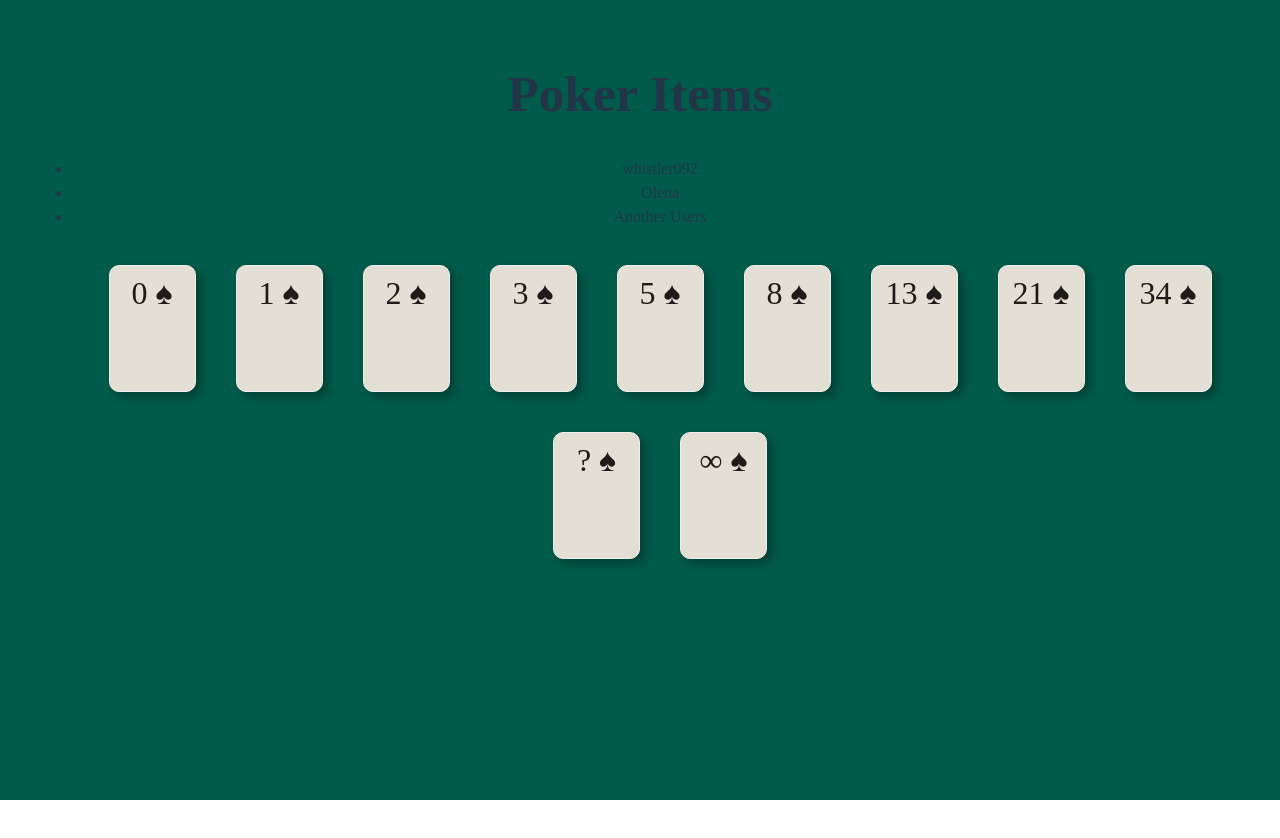
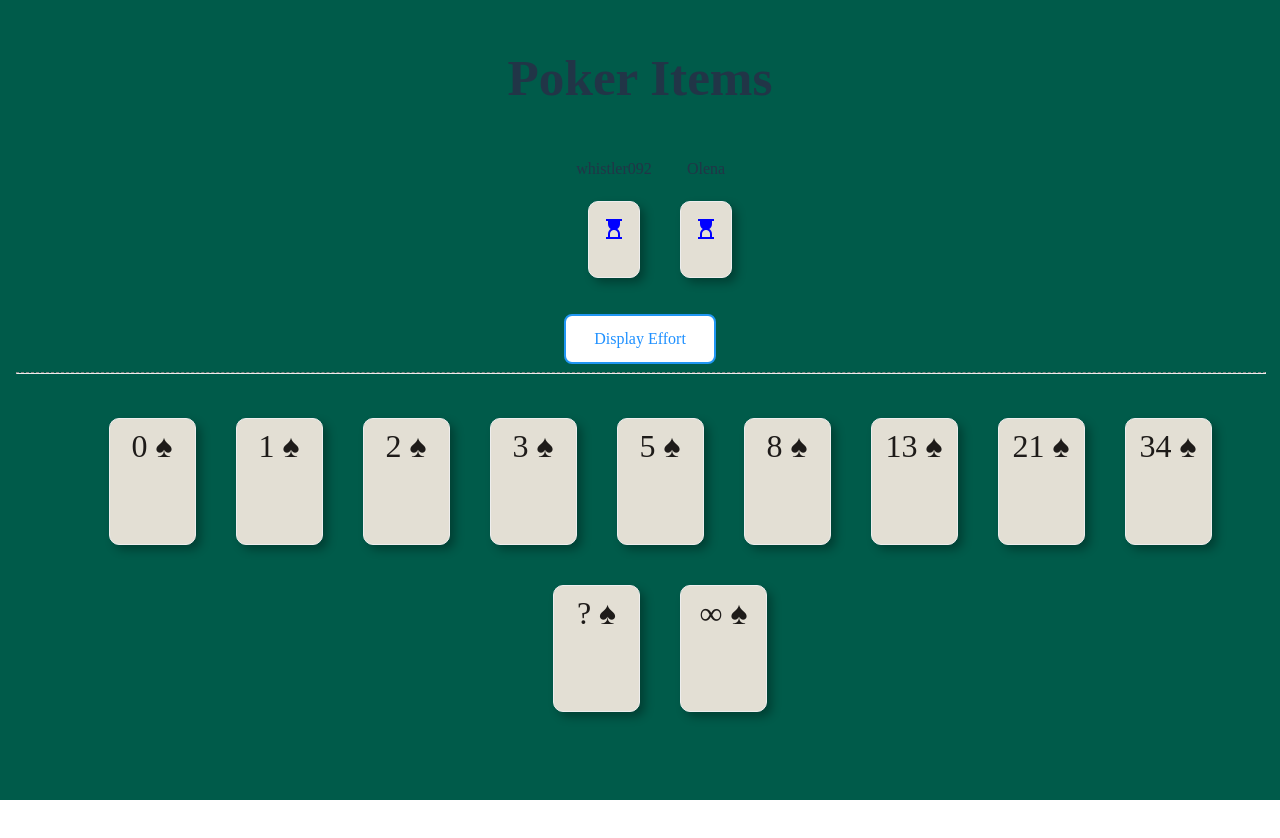
Before and after one commit to Whistler092/scrum-poker, a React (Vite) app: page / in a window 1280 px wide. Shown: the top 838 px of the page. Before the commit the page ends 800 px from the top, so only its background shows below. Built offline with nearby package versions, Linux system fonts and the light colour scheme; a web font is replaced by a local one.

Commit message:
ShowCards per users

```diff
--- a/index.html
+++ b/index.html
@@ -4,7 +4,11 @@
     <meta charset="UTF-8" />
     <link rel="icon" type="image/svg+xml" href="/vite.svg" />
     <meta name="viewport" content="width=device-width, initial-scale=1.0" />
-    <title>Vite + React</title>
+    <link
+      rel="stylesheet"
+      href="https://fonts.googleapis.com/css2?family=Material+Symbols+Outlined:opsz,wght,FILL,GRAD@48,400,0,0"
+    />
+    <title>Scrum Poker Tool</title>
   </head>
   <body>
     <div id="root"></div>
--- a/src/App.css
+++ b/src/App.css
@@ -1,8 +1,14 @@
 #root {
   max-width: 1280px;
   margin: 0 auto;
-  padding: 2rem;
+  padding: 1rem;
   text-align: center;
+}
+
+#detail {
+  height: 100%;
+  display: flex;
+  flex-direction: column;
 }
 
 .logo {
@@ -39,3 +45,66 @@
 .read-the-docs {
   color: #888;
 }
+
+.btn {
+  border: 2px solid black;
+  background-color: white;
+  color: black;
+  padding: 14px 28px;
+  font-size: 16px;
+  cursor: pointer;
+}
+
+/* Green */
+.success {
+  border-color: #04aa6d;
+  color: green;
+}
+
+.success:hover {
+  background-color: #04aa6d;
+  color: white;
+}
+
+/* Blue */
+.info {
+  border-color: #2196f3;
+  color: dodgerblue;
+}
+
+.info:hover {
+  background: #2196f3;
+  color: white;
+}
+
+/* Orange */
+.warning {
+  border-color: #ff9800;
+  color: orange;
+}
+
+.warning:hover {
+  background: #ff9800;
+  color: white;
+}
+
+/* Red */
+.danger {
+  border-color: #f44336;
+  color: red;
+}
+
+.danger:hover {
+  background: #f44336;
+  color: white;
+}
+
+/* Gray */
+.default {
+  border-color: #e7e7e7;
+  color: black;
+}
+
+.default:hover {
+  background: #e7e7e7;
+}
--- a/src/Cards.jsx
+++ b/src/Cards.jsx
@@ -1,32 +1,31 @@
-
 import { useContext, useEffect, useState } from "react";
-import "./Cards.scss"
+import "./Cards.scss";
 import AppContext from "./Context/UsersContext";
 
-
 export default function Cards() {
-
   /*
     CSS By
     https://codepen.io/ylin/pen/PVgmJQ */
   const [pattern, setPattern] = useState({});
-    const [cards, setCards] = useState([])
+  const [cards, setCards] = useState([]);
   const { users, setUsers } = useContext(AppContext);
-    console.log('users from cards', users);
+  console.log("users from cards", users);
 
   useEffect(() => {
     const patterns = {
-            diamonds: '♦',
-            clubs: '♣',
-            hearts: '♥',
-            spades: '♠'
-        }
+      diamonds: "♦",
+      clubs: "♣",
+      hearts: "♥",
+      spades: "♠",
+    };
 
-        const randonNumber = Math.floor(Math.random() * Object.keys(patterns).length);
+    const randonNumber = Math.floor(
+      Math.random() * Object.keys(patterns).length
+    );
     setPattern({
       pattern: Object.entries(patterns)[randonNumber][0],
-            icon: Object.entries(patterns)[randonNumber][1]
-        })
+      icon: Object.entries(patterns)[randonNumber][1],
+    });
 
     const cards = [
       { key: 0, isActive: false },
@@ -38,46 +37,51 @@ export default function Cards() {
       { key: 13, isActive: false },
       { key: 21, isActive: false },
       { key: 34, isActive: false },
-            { key: '?', isActive: false },
-            { key: '∞', isActive: false }
-
+      { key: "?", isActive: false },
+      { key: "∞", isActive: false },
     ];
     setCards(cards);
-
   }, []);
 
-    const updateCardAsActive = index => e => {
-
+  const updateCardAsActive = (index) => (e) => {
     let newCards = [...cards];
     const currentState = newCards[index].isActive;
 
     //Disable All
-        newCards.forEach(i => i.isActive = false);
+    newCards.forEach((i) => (i.isActive = false));
 
     newCards[index].isActive = !currentState;
 
-        setCards(newCards)
+    setCards(newCards);
+    console.log("newCards[index]", newCards[index]);
+
+    const newUsers = [...users];
+    newUsers.forEach((user) => {
+      if (user.myself) {
+        user.effort = newCards[index].key;
       }
+    });
+    setUsers(newUsers);
+  };
 
   return (
     <>
       <div id="cards">
         <ul>
-                    {
-                        cards
-                        && cards.map((card, index) => {
+          {cards &&
+            cards.map((card, index) => {
               return (
-                                <li key={index}
-                                    className={`card ${pattern.pattern} ${card.isActive ? 'active' : ''}`}
-                                    onClick={updateCardAsActive(index)}>
-                                    <div>
-                                        {`${card.key} ${pattern.icon}`}
-                                    </div>
+                <li
+                  key={index}
+                  className={`card ${pattern.pattern} ${
+                    card.isActive ? "active" : ""
+                  }`}
+                  onClick={updateCardAsActive(index)}
+                >
+                  <div>{`${card.key} ${pattern.icon}`}</div>
                 </li>
-                            )
-                        })
-                    }
-
+              );
+            })}
         </ul>
       </div>
     </>
--- a/src/Cards.scss
+++ b/src/Cards.scss
@@ -3,6 +3,10 @@
 body {
   font-family: "ZCOOL QingKe HuangYou", cursive;
   background-color: #005b4a;
+}
+hr {
+  border-top: 1px dashed gray;
+  width: 100%;
 }
 
 .card {
--- a/src/Context/UsersContext.js
+++ b/src/Context/UsersContext.js
@@ -1,9 +1,10 @@
-import React from 'react';
+import React from "react";
 
 const AppContext = React.createContext({
-    users: [],
-    setUsers : () => { }
-    /* actualizar: () => { } */
+  users: [],
+  setUsers: () => {},
+  cardsVisibility: false,
+  setCardsVisibility: () => {},
 });
 
 export default AppContext;
--- a/src/Root.jsx
+++ b/src/Root.jsx
@@ -3,36 +3,44 @@ import Cards from "./Cards";
 import UsersConnected from "./UsersConnected";
 import { useEffect, useState } from "react";
 import AppContext from "./Context/UsersContext";
+import ShowCardsBtn from "./ShowCardsBtn";
 
 export default function Root() {
-
   const [users, setUsers] = useState([]);
+  const [cardsVisibility, setCardsVisibility] = useState(false);
 
   useEffect(() => {
     setUsers([
       {
-                username: 'whistler092',
-                email: 'iamramiroo@gmail.com',
-                effort: 1,
+        username: "whistler092",
+        email: "iamramiroo@gmail.com",
+        effort: "",
+        myself: true,
       },
       {
-                username: 'Olena',
-                email: 'email@epam.com',
-                effort: 2,
-            }
-        ])
+        username: "Olena",
+        email: "email@epam.com",
+        effort: "",
+        myself: false,
+      },
+    ]);
   }, []);
 
   return (
     <>
-            <AppContext.Provider value={{ users, setUsers }} >
+      <AppContext.Provider
+        value={{ users, setUsers, cardsVisibility, setCardsVisibility }}
+      >
         <div id="header">
           <h1>Poker Items</h1>
         </div>
         <div id="detail">
           <UsersConnected />
+          <ShowCardsBtn />
+          <hr className="dashed" />
+
           <Cards />
-                    <Outlet />
+          {/* <Outlet /> */}
         </div>
       </AppContext.Provider>
     </>
--- /dev/null
+++ b/src/ShowCardsBtn.jsx
@@ -0,0 +1,34 @@
+import { useContext, useEffect, useState } from "react";
+import "./ShowCardsBtn.scss";
+import AppContext from "./Context/UsersContext";
+
+export default function ShowCardsBtn() {
+  const { users, setUsers, cardsVisibility, setCardsVisibility } =
+    useContext(AppContext);
+
+  const updateCardAsActive = () => (e) => {
+    if (!cardsVisibility) {
+      setCardsVisibility(true);
+    }
+
+    if (cardsVisibility) {
+      const newUsers = [...users];
+      newUsers.forEach((user) => {
+        user.effort = "";
+      });
+
+      setUsers(newUsers);
+      setCardsVisibility(false);
+    }
+  };
+
+  return (
+    <>
+      <div className="showCardsBtn">
+        <button class="btn info" onClick={updateCardAsActive()}>
+          {!cardsVisibility ? "Display Effort" : "Reset"}
+        </button>
+      </div>
+    </>
+  );
+}
--- a/src/UsersConnected.jsx
+++ b/src/UsersConnected.jsx
@@ -1,39 +1,42 @@
-
 import { useContext, useEffect, useState } from "react";
-import "./Cards.scss"
+import "./UsersConnected.scss";
 import AppContext from "./Context/UsersContext";
 
-
 export default function UsersConnected() {
-
-    const { users, setUsers } = useContext(AppContext);
+  const { users, setUsers, cardsVisibility } = useContext(AppContext);
 
   useEffect(() => {
-
-        const newUsers = [...users];
+    /* const newUsers = [...users];
     newUsers.push({
-            username: 'Another Users',
-            email: '123@gmail.com',
-            effort : 1,
+      username: "Another Users",
+      email: "123@gmail.com",
+      effort: 1,
     });
 
-        setUsers(newUsers);
+    setUsers(newUsers); */
+    /* const newUsers = [...users]; */
   }, [users.length > 0]);
 
   return (
     <>
-            <div id="users">
+      <div className="users">
         <ul>
-                    {
-                        useContext &&
+          {useContext &&
             users.map((user, index) => (
               <li key={index} className="user">
-                                <div >
-                                    {user.username}
+                <div>{user.username}</div>
+
+                <div className="card">
+                  {cardsVisibility ? (
+                    user.effort
+                  ) : user.effort ? (
+                    <span class="material-symbols-outlined">done</span>
+                  ) : (
+                    <span class="material-symbols-outlined">hourglass_top</span>
+                  )}
                 </div>
               </li>
-                        ))
-                    }
+            ))}
         </ul>
       </div>
     </>
--- /dev/null
+++ b/src/UsersConnected.scss
@@ -0,0 +1,27 @@
+.users {
+  ul {
+    display: flex;
+    flex-direction: row;
+    flex-wrap: wrap;
+    justify-content: center;
+  }
+
+  .user {
+    list-style: none;
+
+    .card {
+      width: 40px;
+      height: 55px;
+      display: inline-block;
+      border: 1px solid #eee;
+      margin: 20px;
+      text-align: center;
+      padding: 15px 5px 5px 5px;
+      font-size: 1.4em;
+      background-color: #e3dfd4;
+      border-radius: 10px;
+      box-shadow: 5px 5px 10px 0px rgba(0, 0, 0, 0.3);
+      color: blue;
+    }
+  }
+}
```
Also changed, not shown: src/ShowCardsBtn.scss (added). Lines whose indentation alone changed are shown as unchanged.
